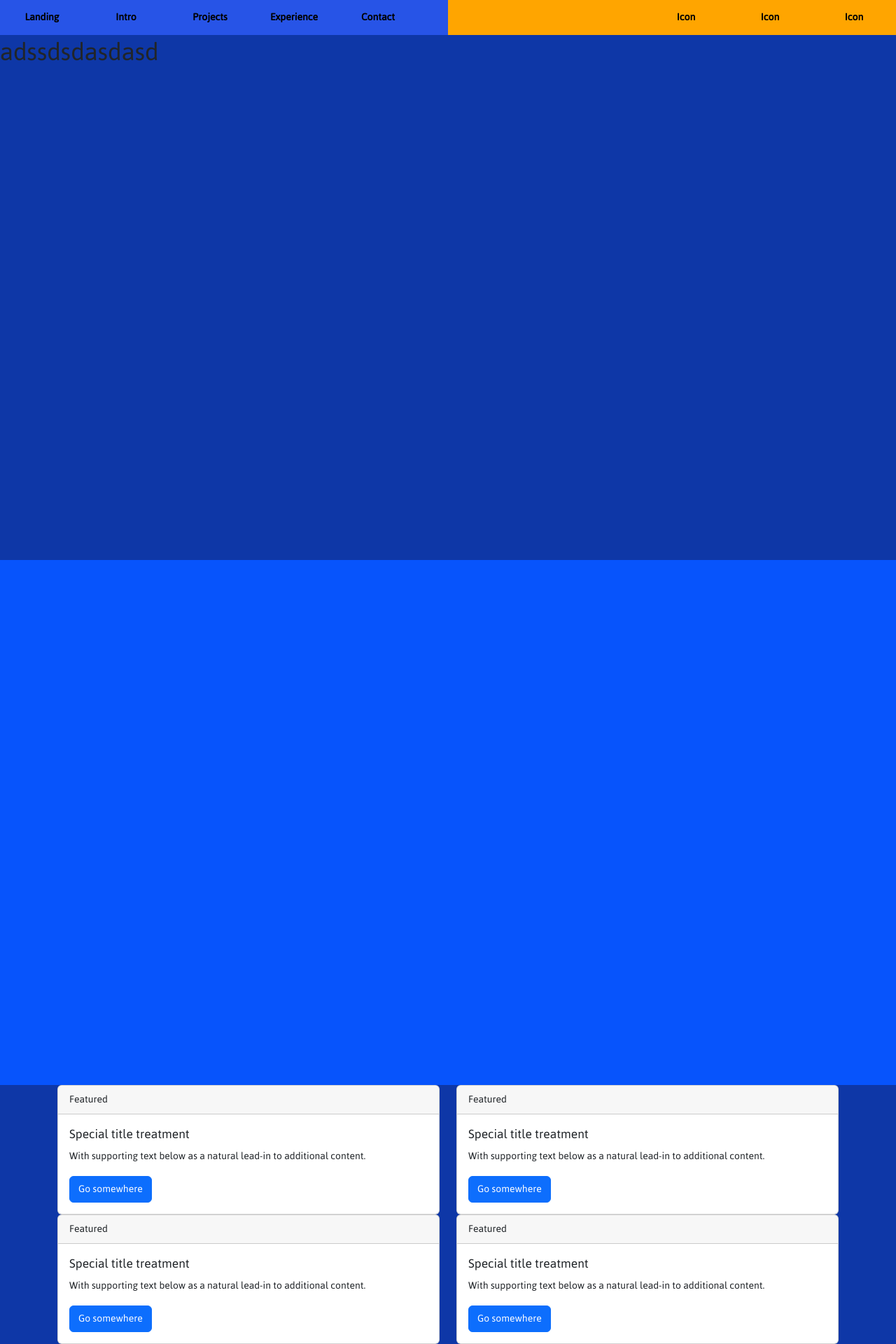
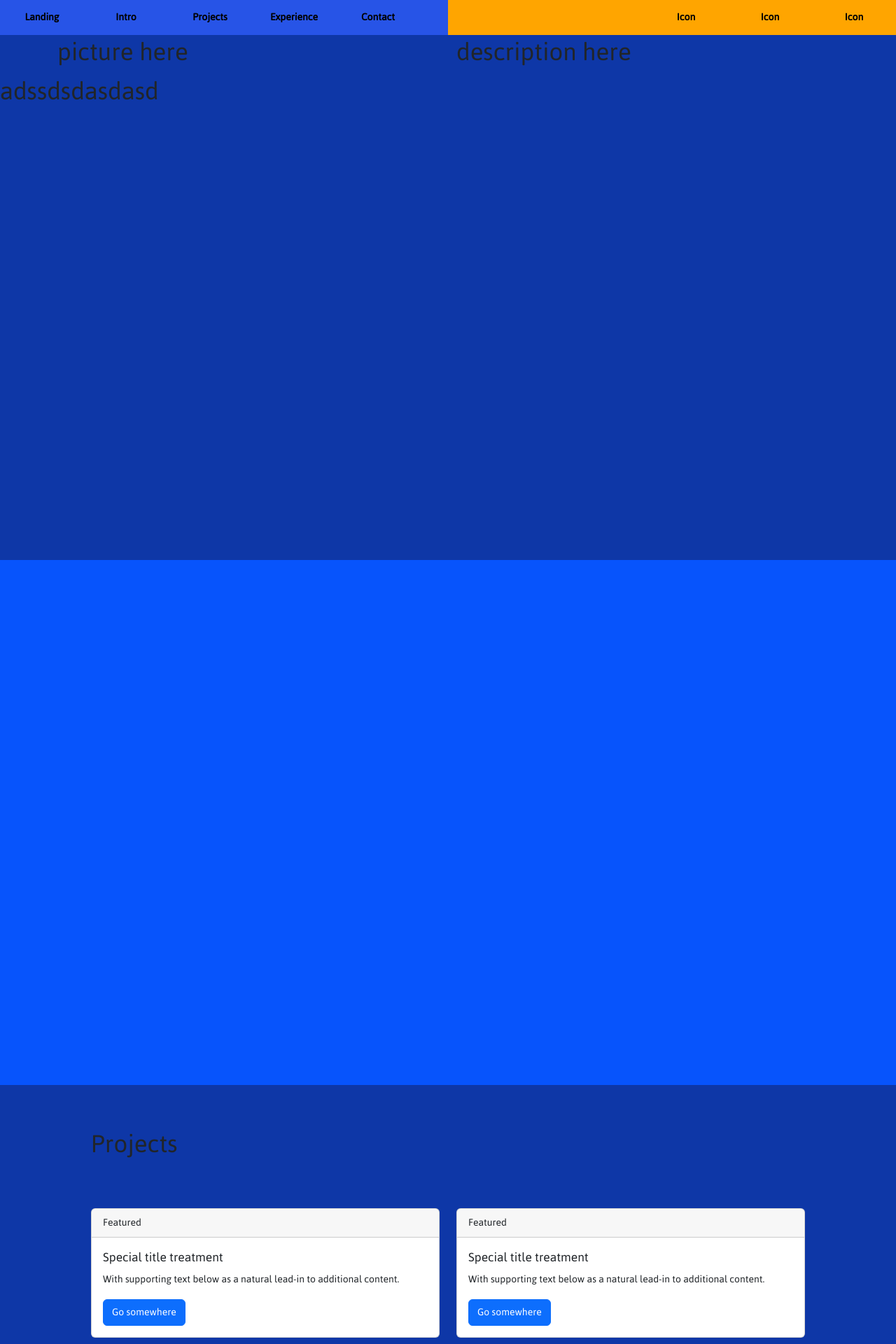
Before and after one commit to CyStorm/basic_website, a React (Create React App) app: page / in a window 1280 px wide. Shown: the top 1920 px of the page at 70% size. Built offline with nearby package versions, Linux system fonts and the light colour scheme.

Commit message:
empty containers for page layout

```diff
--- a/src/pages/introPageContainer.jsx
+++ b/src/pages/introPageContainer.jsx
@@ -1,4 +1,6 @@
 import React from "react";
+import Row from 'react-bootstrap/Row';
+import Col from 'react-bootstrap/Col';
 import Container from 'react-bootstrap/Container';
 
 
@@ -6,7 +8,32 @@ class IntroPageContainer extends React.Component {
     render() {
         return (
             <Container>
+                <Row>
+                    <Col>
 
+                    </Col>
+                    <Col>
+
+                    </Col>
+                </Row>
+
+                <Row>
+                    <Col>
+
+                    </Col>
+                    <Col>
+
+                    </Col>
+                </Row>
+
+                <Row>
+                    <Col>
+
+                    </Col>
+                    <Col>
+
+                    </Col>
+                </Row>
             </Container>
         )
     }
--- a/src/pages/landingPageContainer.jsx
+++ b/src/pages/landingPageContainer.jsx
@@ -1,11 +1,20 @@
 import React from "react";
+import Row from 'react-bootstrap/Row';
+import Col from 'react-bootstrap/Col';
 import Container from 'react-bootstrap/Container';
 
 class LandingPageContainer extends React.Component {
     render() {
         return (
             <Container>
-
+                <Row>
+                    <Col>
+                        <h1>picture here</h1>
+                    </Col>
+                    <Col>
+                        <h1>description here </h1>
+                    </Col>
+                </Row>
             </Container>
         )
     }
--- /dev/null
+++ b/src/pages/pageLayouts.scss
@@ -0,0 +1,7 @@
+#project-page {
+    padding: 30px;
+}
+
+.outer-row {
+    padding: 30px;
+}
--- a/src/pages/projectPageContainer.jsx
+++ b/src/pages/projectPageContainer.jsx
@@ -3,12 +3,16 @@ import Row from 'react-bootstrap/Row';
 import Col from 'react-bootstrap/Col';
 import Container from 'react-bootstrap/Container';
 import ProjectCard from "../components/project_card/projectCard";
+import "./pageLayouts.scss"
 
 class ProjectPageContainer extends React.Component {
     render() {
         return (
-            <Container>
-                <Row>
+            <Container id="project-page">
+                <Row className="outer-row">
+                    <h1>Projects</h1>
+                </Row>
+                <Row className="outer-row">
                     <Col>
                         <ProjectCard>
 
@@ -22,7 +26,7 @@ class ProjectPageContainer extends React.Component {
                     </Col>
                 </Row>
 
-                <Row>
+                <Row className="outer-row">
                     <Col>
                         <ProjectCard>
 
```
